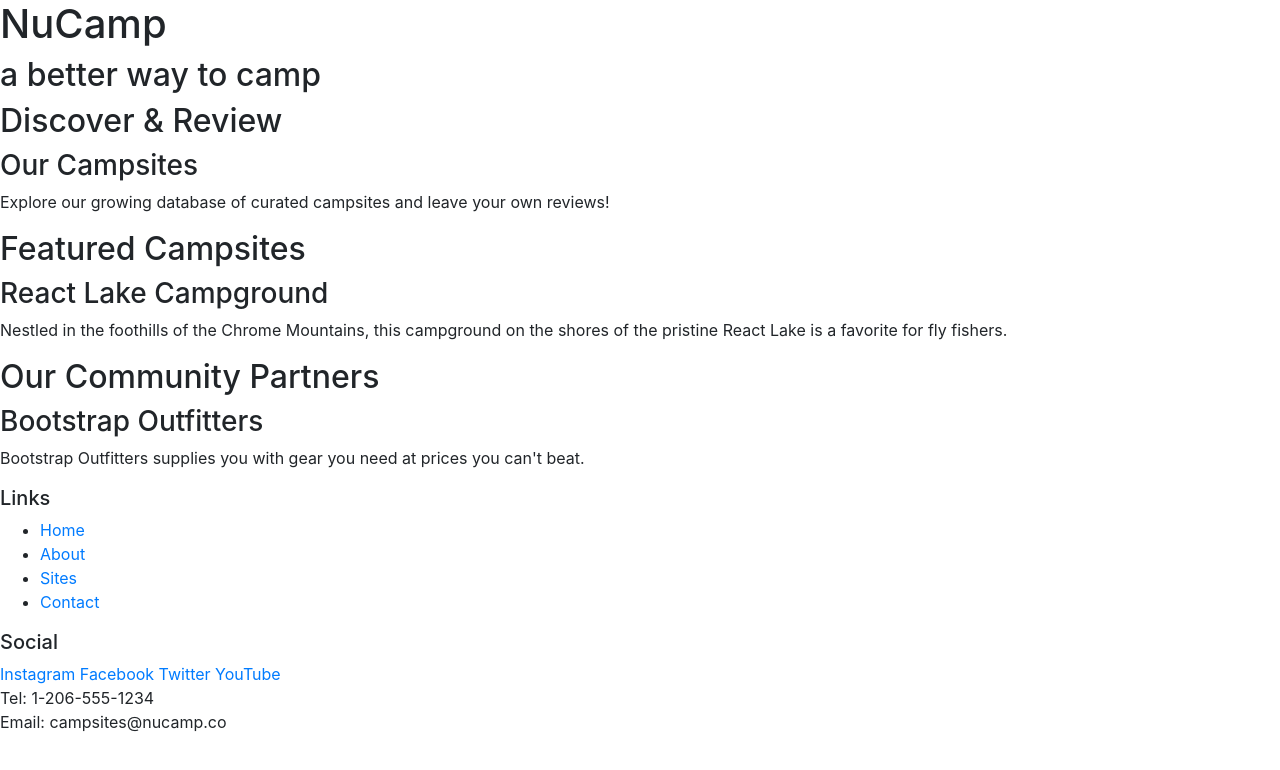
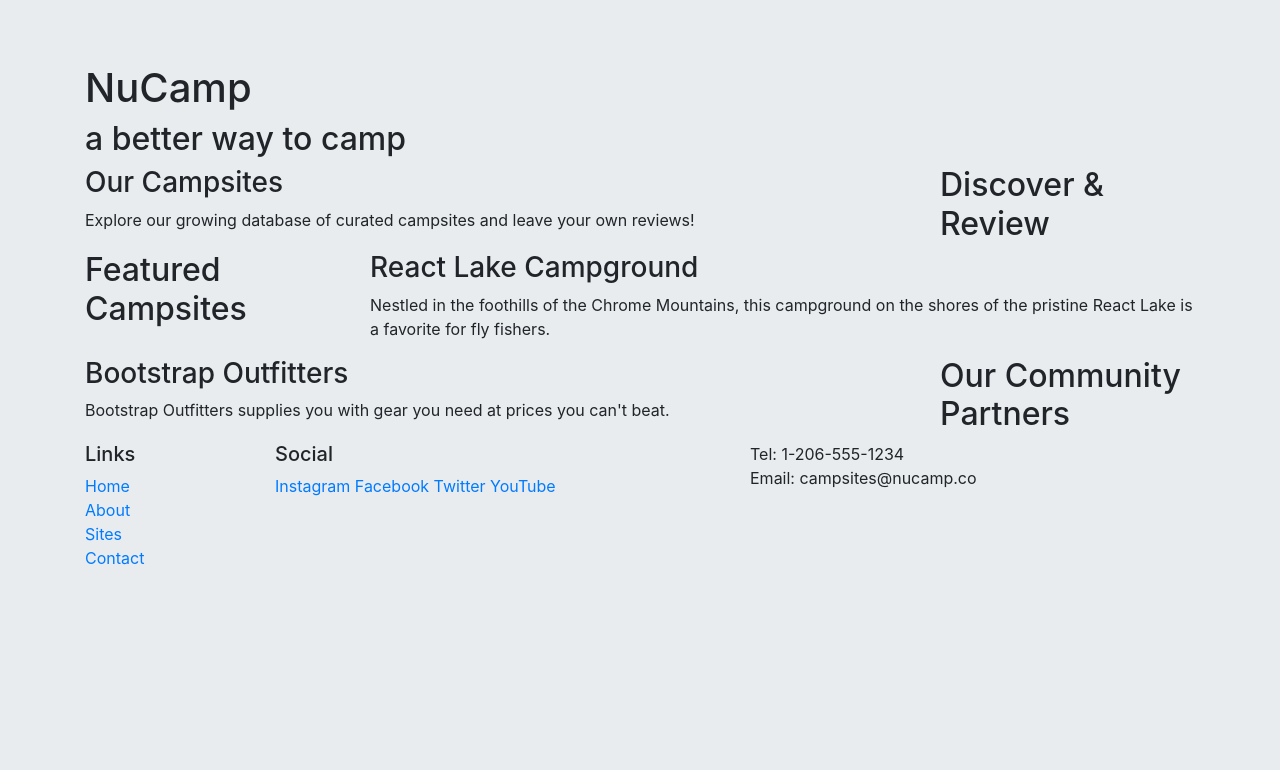
Before and after one commit to Levi-Nichols/NuCampSite, a website: page index.html in a window 1280 px wide. Drawn offline with nearby package versions, Linux system fonts and the light colour scheme.

Commit message:
Boostrap Grid

```diff
--- a/index.html
+++ b/index.html
@@ -12,53 +12,74 @@
     <title>NuCamp: A Better Way To Camp</title>
 </head>
 
-<body>
+<body class="jumbotron">
 
     <header>
-        <div>
+        <div class="container">
+            <div class="row">
+                <div class="col">
                     <h1>NuCamp</h1>
                     <h2>a better way to camp</h2>
                 </div>
+            </div>
+        </div>
     </header>
-
-    <div>
+    <div class="container">
+        <div class="row">
+            <div class="col-small-4 order-sm-last col-md-3">
                 <h2>Discover & Review</h2>
+            </div>
+            <div class="col">
                 <h3>Our Campsites</h3>
                 <p>Explore our growing database of curated campsites and leave your own reviews!</p>
             </div>
+        </div>
 
-    <div>
+        <div class="row">
+            <div class="col-small-4 col-md-3">
                 <h2>Featured Campsites</h2>
+            </div>
+            <div class="col">
                 <h3>React Lake Campground</h3>
                 <p>Nestled in the foothills of the Chrome Mountains, this campground on the shores of the pristine React Lake is a favorite for fly fishers.</p>
             </div>
+        </div>
 
-    <div>
+        <div class="row">
+            <div class="col-small-4 order-sm-last col-md-3">
                 <h2>Our Community Partners</h2>
+            </div>
+            <div class="col">
                 <h3>Bootstrap Outfitters</h3>
                 <p>Bootstrap Outfitters supplies you with gear you need at prices you can't beat.</p>
             </div>
+        </div>
+    </div>
 
     <footer>
-        <div>
+        <div class="container">
+            <div class="row">
+                <div class="col-4 col-sm-2 offsite-1">
                     <h5>Links</h5>
-            <ul>
+                    <ul class="list-unstyled">
                         <li><a href="#">Home</a></li>
                         <li><a href="#">About</a></li>
                         <li><a href="#">Sites</a></li>
                         <li><a href="#">Contact</a></li>
                     </ul>
                 </div>
-        <div>
+                <div class="col-6 col-sm-5">
                     <h5>Social</h5>
                     <a href="http://instagram.com/">Instagram</a>
                     <a href="http://facebook.com/">Facebook</a>
                     <a href="http://twitter.com/">Twitter</a>
                     <a href="http://youtube.com/">YouTube</a>
                 </div>
-        <div>
+                <div class="col-sm-4">
                     Tel: 1-206-555-1234<br />
                     Email: campsites@nucamp.co
+                </div>
+            </div>
         </div>
     </footer>
 
```
Lines whose indentation alone changed are shown as unchanged.
